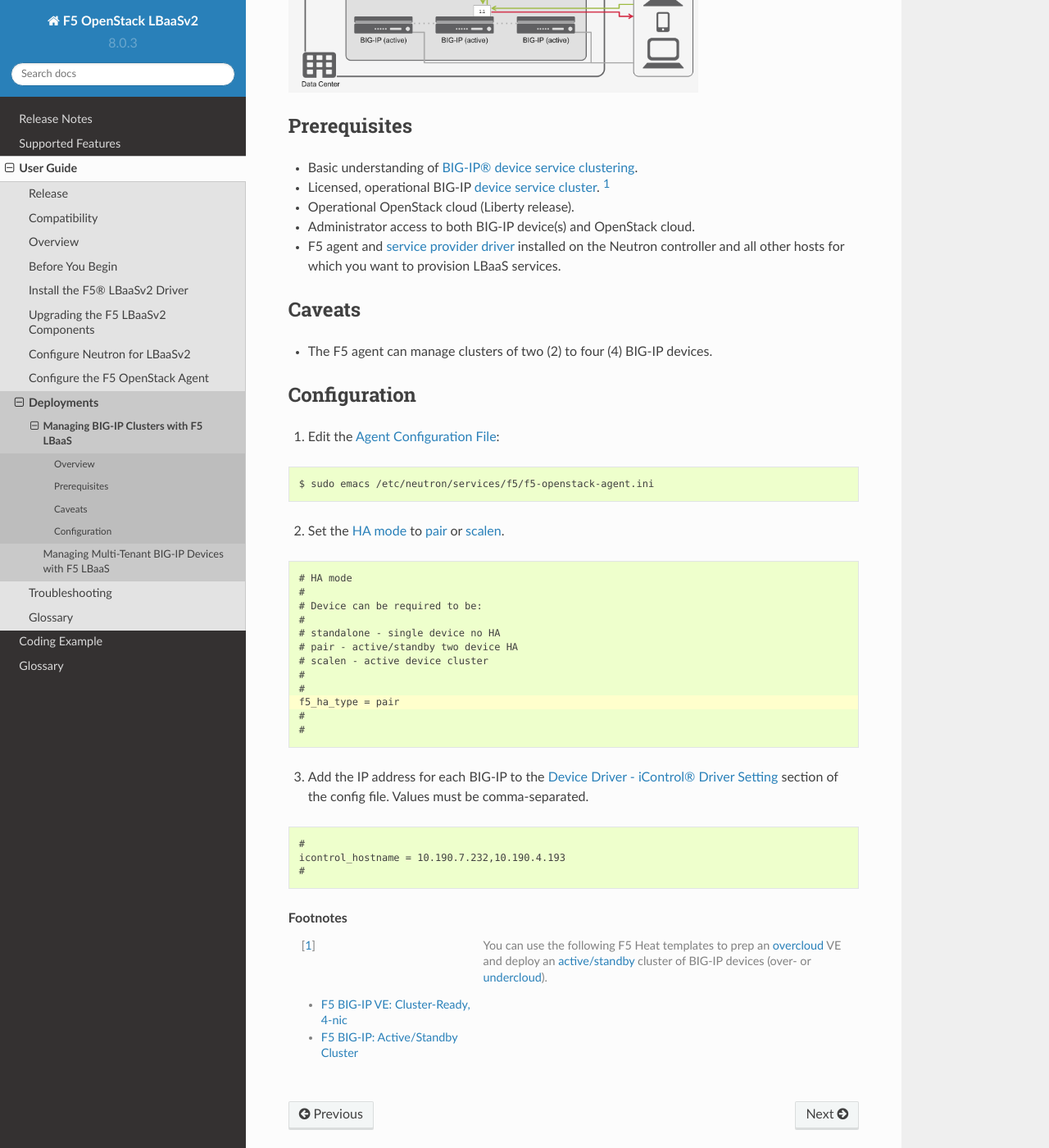
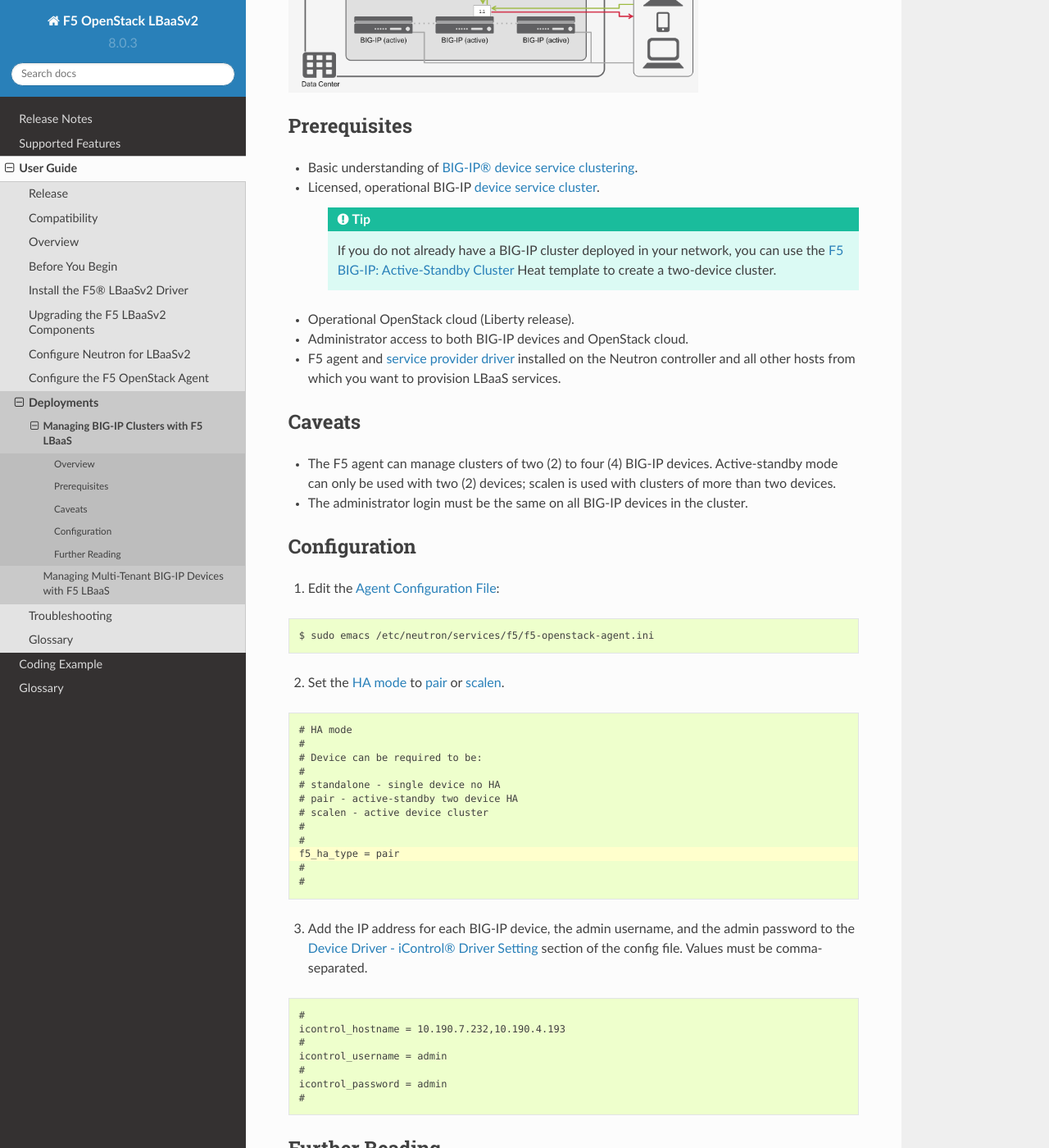
Before and after one commit to F5Networks/f5-openstack-lbaasv2-driver, a Sphinx documentation site: the page built from docs/includes/topic_clustering.rst, in a window 1280 px wide and 1400 px high, scrolled down 792 px. Shown: the whole window at 82% size. Built offline with Sphinx 7.4.7 and the Read the Docs theme 2.0.0, drawn with Linux system fonts in a browser that asks for light colours; pages that are not in the unit, such as notebooks, are missing from menus; some of the changed text lies outside the part shown.

Commit message:
Fixes # 159 - address code review from @jgruber
- change references to 'active-standby' and 'active-active' to match how they're used in f5 documentation (using dash, not slash)

- copy diagrams over from lbaasv1

- fix undercloud diagram per code review from @jgruber

replace one-arm and multiple-arm mode diagrams

change active/standby to active-standby

add ha active-standby pair diagram to ha mode doc

edit l2 adjacent mode figure

add diagram of scalen cluster to clustering doc

```diff
--- a/docs/includes/topic_clustering.rst
+++ b/docs/includes/topic_clustering.rst
@@ -24,19 +24,25 @@
 
 - Basic understanding of `BIG-IP® device service clustering <https://support.f5.com/kb/en-us/products/big-ip_ltm/manuals/product/bigip-device-service-clustering-admin-12-0-0.html>`_.
 
-- Licensed, operational BIG-IP :term:`device service cluster`. [#]_
+- Licensed, operational BIG-IP :term:`device service cluster`.
+
+    .. tip::
+
+        If you do not already have a BIG-IP cluster deployed in your network, you can use the `F5 BIG-IP: Active-Standby Cluster <http://f5-openstack-heat.readthedocs.io/en/latest/templates/supported/ref_f5-plugins_active-standby.html>`_ Heat template to create a two-device cluster.
 
 - Operational OpenStack cloud (|openstack| release).
 
-- Administrator access to both BIG-IP device(s) and OpenStack cloud.
+- Administrator access to both BIG-IP devices and OpenStack cloud.
 
-- F5 :ref:`agent <agent:home>` and :ref:`service provider driver <install-f5-lbaasv2-driver>` installed on the Neutron controller and all other hosts for which you want to provision LBaaS services.
+- F5 :ref:`agent <agent:home>` and :ref:`service provider driver <install-f5-lbaasv2-driver>` installed on the Neutron controller and all other hosts from which you want to provision LBaaS services.
+
 
 Caveats
 -------
 
-- The F5 agent can manage clusters of two (2) to four (4) BIG-IP devices.
+- The F5 agent can manage clusters of two (2) to four (4) BIG-IP devices. Active-standby mode can only be used with two (2) devices; scalen is used with clusters of more than two devices.
 
+- The administrator login must be the same on all BIG-IP devices in the cluster.
 
 Configuration
 -------------
@@ -58,7 +64,7 @@
     # Device can be required to be:
     #
     # standalone - single device no HA
-    # pair - active/standby two device HA
+    # pair - active-standby two device HA
     # scalen - active device cluster
     #
     #
@@ -66,7 +72,7 @@
     #
     #
 
-3. Add the IP address for each BIG-IP to the :ref:`Device Driver - iControl® Driver Setting <Device Driver Settings / iControl® Driver Settings>` section of the config file. Values must be comma-separated.
+3. Add the IP address for each BIG-IP device, the admin username, and the admin password to the :ref:`Device Driver - iControl® Driver Setting <Device Driver Settings / iControl® Driver Settings>` section of the config file. Values must be comma-separated.
 
 .. code-block:: text
     :emphasize-lines: 10
@@ -74,17 +80,19 @@
     #
     icontrol_hostname = 10.190.7.232,10.190.4.193
     #
+    icontrol_username = admin
+    #
+    icontrol_password = admin
+    #
 
 
-.. Further Reading
-    --------------
+Further Reading
+---------------
 
+.. seealso::
 
-.. rubric:: Footnotes
-.. [#] You can use the following F5 Heat templates to prep an :term:`overcloud` VE and deploy an :term:`active/standby` cluster of BIG-IP devices (over- or :term:`undercloud`).
+    * `BIG-IP Device Service Clustering -- Administration Guide`_
 
-    - `F5 BIG-IP VE: Cluster-Ready, 4-nic <http://f5-openstack-heat.readthedocs.io/en/latest/templates/supported/ref_ve_common_cluster-ready-ve-4nic.html>`_
-    - `F5 BIG-IP: Active/Standby Cluster <http://f5-openstack-heat.readthedocs.io/en/latest/templates/supported/ref_f5-plugins_active-standby.html>`_
 
 
 
--- a/docs/includes/topic_global-routed-mode.rst
+++ b/docs/includes/topic_global-routed-mode.rst
@@ -22,6 +22,7 @@
         :width: 500
         :alt: Global Routed Mode
 
+
 Use Case
 --------
 
@@ -30,9 +31,9 @@
 .. figure:: ../media/big-ip_undercloud.png
     :alt: Undercloud BIG-IP
 
-    'Undercloud' BIG-IP hardware deployed in the service tier of the physical network.
+    Example BIG-IP 'undercloud' deployment
 
-
+Global routed mode uses BIG-IP `secure network address translation`_ (SNAT) 'automapping' to map one or more origin IP addresses to a pool of translation addresses. The pool is created by the BIG-IP Local Traffic Manager® (LTM) from existing `self IP`_ addresses. This means that *before* you configure the F5 agent to use global routed mode, you should create enough `self IP`_ addresses on the BIG-IP(s) to handle anticipated connection loads. [#]_ You do not need to configure a SNAT pool, as one will be created automatically.
 
 Prerequisites
 -------------
```
Also changed, not shown: other parts of docs/includes/topic_clustering.rst (+0 -2 lines), docs/glossary.rst (+4 -4 lines), docs/includes/topic_before-you-begin.rst (+12 -5 lines), docs/includes/topic_ha-modes.rst (+16 -10 lines), docs/includes/topic_l2-l3-segmentation-modes.rst (+25 -11 lines), docs/media/big-ip_undercloud.png, docs/media/f5-lbaas-architecture.png (added), docs/media/f5-lbaas-device-vlan-to-interface-tag-mapping.png (added), docs/media/f5-lbaas-differentiated-service-environments.png (added), docs/media/f5-lbaas-driver_multiple_environments.png (added), docs/media/f5-lbaas-env_group_scale_out.png (added), docs/media/f5-lbaas-global-routed-mode-overcloud.png (added), docs/media/f5-lbaas-global-routed-mode.png (added), docs/media/f5-lbaas-ha-active-standby-pair.png (added), 4 more files.
